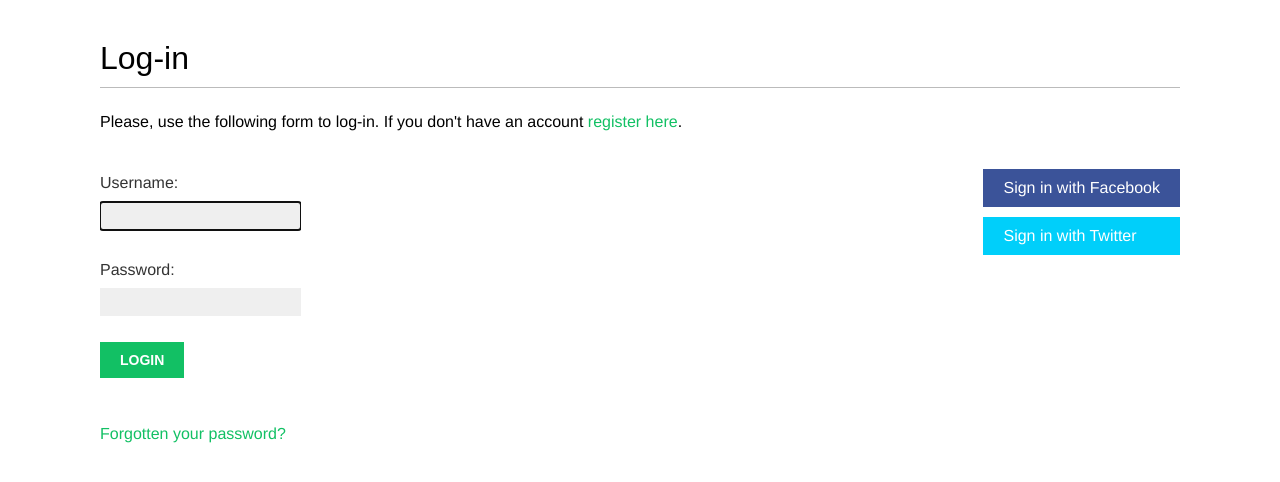
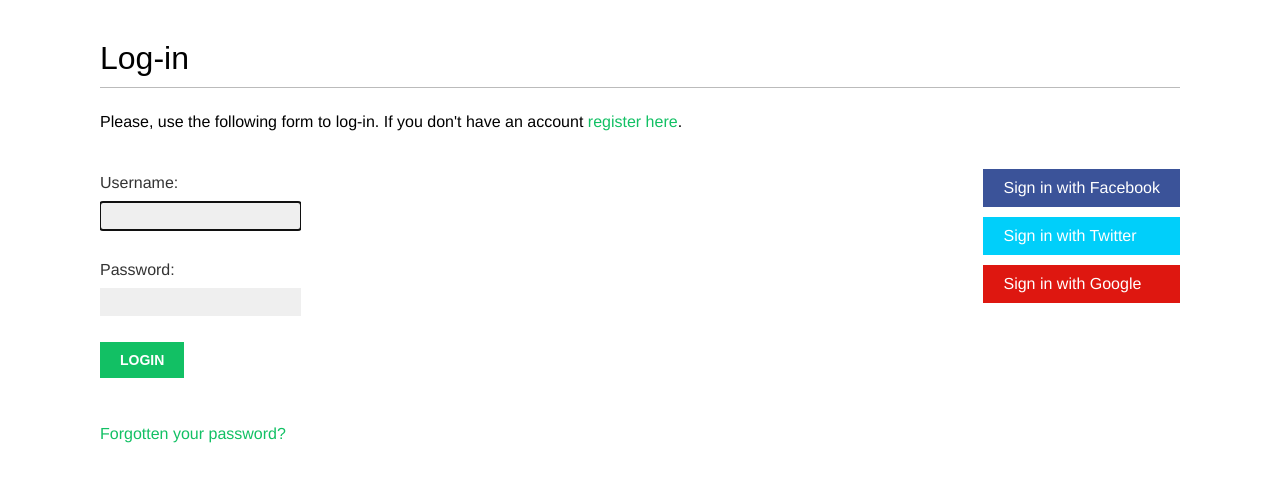
Before and after one commit to juliogazoli/livro-django4-social-website, a Django app: page /account/login/ in a window 1280 px wide. Shown: the part 47-529 px from the top of the page. Run offline with Django 4.2, Linux system fonts and the light colour scheme; some web fonts are replaced.

Commit message:
authentication using Google

```diff
--- a/bookmarks/account/templates/registration/login.html
+++ b/bookmarks/account/templates/registration/login.html
@@ -38,6 +38,11 @@
                     Sign in with Twitter
                 </a>
             </li>
+            <li class="google">
+                <a href="{% url 'social:begin' 'google-oauth2' %}">
+                    Sign in with Google
+                </a>
+            </li>
         </ul>
     </div>
 {% endblock content %}
--- a/bookmarks/bookmarks/settings.py
+++ b/bookmarks/bookmarks/settings.py
@@ -141,6 +141,7 @@ AUTHENTICATION_BACKENDS = [
     'account.authentication.EmailAuthBackend',
     'social_core.backends.facebook.FacebookOAuth2',
     'social_core.backends.twitter.TwitterOAuth',
+    'social_core.backends.google.GoogleOAuth2',
 ]
 
 # Facebook
@@ -151,3 +152,7 @@ SOCIAL_AUTH_FACEBOOK_SCOPE = ['email']
 # Twitter
 SOCIAL_AUTH_TWITTER_KEY = '' # Twitter API Key
 SOCIAL_AUTH_TWITTER_SECRET = '' # Twitter API Secret
+
+# Google
+SOCIAL_AUTH_GOOGLE_OAUTH2_KEY = '' # Google Client ID
+SOCIAL_AUTH_GOOGLE_OAUTH2_SECRET = '' # Google Client Secret
```
